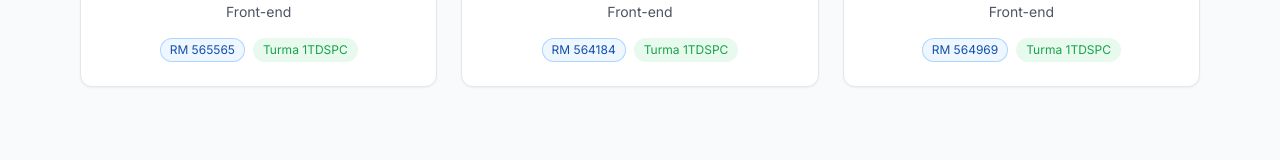
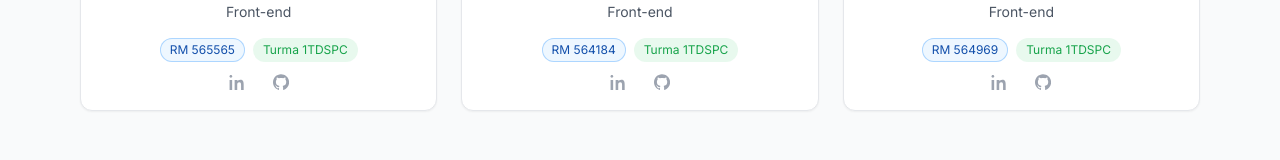
Before and after one commit to Global-Solution-OrbiWorks/orbiworks-web-app, a React (Vite) app: page /equipe in a window 1280 px wide. Shown: the part 396-556 px from the top of the page. Built offline with nearby package versions, Linux system fonts and the light colour scheme; no server answers.

Commit message:
feat(integrante): adicionar espaço/ícones para GitHub e LinkedIn em MemberCard

```diff
--- a/src/components/MemberCard.tsx
+++ b/src/components/MemberCard.tsx
@@ -43,27 +43,47 @@ const MemberCard: React.FC<{ member: Member }> = ({ member }) => {
             )}
           </div>
 
-          <div className="flex items-center gap-3">
-            {member.linkedin && (
+            <div className="flex items-center gap-3" aria-hidden={!(member.github || member.linkedin)}>
+              {/* LinkedIn */}
+              {member.linkedin ? (
                 <a
                   href={member.linkedin}
                   target="_blank"
                   rel="noreferrer"
-                className="text-sm text-orbiwork-primary-600 hover:underline dark:text-orbiwork-primary-300 focus:outline-none focus-visible:ring-2 focus-visible:ring-orbiwork-primary-300 rounded"
+                  className="inline-flex items-center gap-2 rounded px-2 py-1 text-sm text-orbiwork-primary-600 hover:bg-orbiwork-primary-50 focus:outline-none focus-visible:ring-2 focus-visible:ring-orbiwork-primary-300"
                   aria-label={`LinkedIn de ${member.name}`}>
-                LinkedIn
+                  <svg width="16" height="16" viewBox="0 0 24 24" fill="none" xmlns="http://www.w3.org/2000/svg" aria-hidden="true">
+                    <path d="M4.98 3.5C4.98 4.704 4.01 5.67 2.81 5.67C1.61 5.67 0.64 4.704 0.64 3.5C0.64 2.296 1.61 1.33 2.81 1.33C4.01 1.33 4.98 2.296 4.98 3.5ZM0.87 8.98H4.74V24H0.87V8.98ZM8.93 8.98H12.64V11.01H12.7C13.25 9.92 14.77 8.78 16.95 8.78C21.19 8.78 22 11.72 22 15.59V24H18.12V16.8C18.12 14.92 18.09 12.52 15.45 12.52C12.78 12.52 12.33 14.56 12.33 16.63V24H8.45V8.98H8.93Z" fill="currentColor" />
+                  </svg>
+                  <span className="sr-only">LinkedIn</span>
                 </a>
+              ) : (
+                <span className="inline-flex items-center gap-2 rounded px-2 py-1 text-sm text-gray-400 dark:text-gray-600" aria-hidden="true">
+                  <svg width="16" height="16" viewBox="0 0 24 24" fill="none" xmlns="http://www.w3.org/2000/svg" aria-hidden="true">
+                    <path d="M4.98 3.5C4.98 4.704 4.01 5.67 2.81 5.67C1.61 5.67 0.64 4.704 0.64 3.5C0.64 2.296 1.61 1.33 2.81 1.33C4.01 1.33 4.98 2.296 4.98 3.5ZM0.87 8.98H4.74V24H0.87V8.98ZM8.93 8.98H12.64V11.01H12.7C13.25 9.92 14.77 8.78 16.95 8.78C21.19 8.78 22 11.72 22 15.59V24H18.12V16.8C18.12 14.92 18.09 12.52 15.45 12.52C12.78 12.52 12.33 14.56 12.33 16.63V24H8.45V8.98H8.93Z" fill="currentColor" />
+                  </svg>
+                </span>
               )}
 
-            {member.github && (
+              {/* GitHub */}
+              {member.github ? (
                 <a
                   href={member.github}
                   target="_blank"
                   rel="noreferrer"
-                className="text-sm text-gray-700 hover:underline dark:text-gray-300 focus:outline-none focus-visible:ring-2 focus-visible:ring-orbiwork-primary-300 rounded"
+                  className="inline-flex items-center gap-2 rounded px-2 py-1 text-sm text-gray-700 hover:bg-gray-100 dark:text-gray-300 focus:outline-none focus-visible:ring-2 focus-visible:ring-orbiwork-primary-300"
                   aria-label={`GitHub de ${member.name}`}>
-                GitHub
+                  <svg width="16" height="16" viewBox="0 0 24 24" fill="none" xmlns="http://www.w3.org/2000/svg" aria-hidden="true">
+                    <path d="M12 0.5C5.37 0.5 0 5.87 0 12.5C0 17.78 3.438 22.24 8.207 23.85C8.805 23.95 9.025 23.58 9.025 23.26C9.025 22.98 9.015 22.18 9.01 21.16C5.672 21.91 4.968 19.69 4.968 19.69C4.422 18.34 3.633 17.98 3.633 17.98C2.546 17.24 3.714 17.26 3.714 17.26C4.922 17.34 5.56 18.5 5.56 18.5C6.626 20.24 8.344 19.78 9.02 19.48C9.12 18.71 9.438 18.18 9.792 17.86C7.125 17.55 4.343 16.47 4.343 11.69C4.343 10.34 4.82 9.24 5.59 8.4C5.47 8.09 5.06 6.84 5.7 5.14C5.7 5.14 6.73 4.81 9.01 6.36C9.99 6.07 11.04 5.93 12.09 5.93C13.14 5.93 14.19 6.07 15.17 6.36C17.44 4.81 18.47 5.14 18.47 5.14C19.11 6.84 18.7 8.09 18.58 8.4C19.35 9.24 19.82 10.34 19.82 11.69C19.82 16.48 17.04 17.54 14.36 17.85C14.79 18.23 15.17 19.03 15.17 20.19C15.17 21.82 15.16 22.94 15.16 23.26C15.16 23.58 15.38 23.95 15.98 23.85C20.75 22.24 24.19 17.78 24.19 12.5C24.19 5.87 18.82 0.5 12 0.5Z" fill="currentColor" />
+                  </svg>
+                  <span className="sr-only">GitHub</span>
                 </a>
+              ) : (
+                <span className="inline-flex items-center gap-2 rounded px-2 py-1 text-sm text-gray-400 dark:text-gray-600" aria-hidden="true">
+                  <svg width="16" height="16" viewBox="0 0 24 24" fill="none" xmlns="http://www.w3.org/2000/svg" aria-hidden="true">
+                    <path d="M12 0.5C5.37 0.5 0 5.87 0 12.5C0 17.78 3.438 22.24 8.207 23.85C8.805 23.95 9.025 23.58 9.025 23.26C9.025 22.98 9.015 22.18 9.01 21.16C5.672 21.91 4.968 19.69 4.968 19.69C4.422 18.34 3.633 17.98 3.633 17.98C2.546 17.24 3.714 17.26 3.714 17.26C4.922 17.34 5.56 18.5 5.56 18.5C6.626 20.24 8.344 19.78 9.02 19.48C9.12 18.71 9.438 18.18 9.792 17.86C7.125 17.55 4.343 16.47 4.343 11.69C4.343 10.34 4.82 9.24 5.59 8.4C5.47 8.09 5.06 6.84 5.7 5.14C5.7 5.14 6.73 4.81 9.01 6.36C9.99 6.07 11.04 5.93 12.09 5.93C13.14 5.93 14.19 6.07 15.17 6.36C17.44 4.81 18.47 5.14 18.47 5.14C19.11 6.84 18.7 8.09 18.58 8.4C19.35 9.24 19.82 10.34 19.82 11.69C19.82 16.48 17.04 17.54 14.36 17.85C14.79 18.23 15.17 19.03 15.17 20.19C15.17 21.82 15.16 22.94 15.16 23.26C15.16 23.58 15.38 23.95 15.98 23.85C20.75 22.24 24.19 17.78 24.19 12.5C24.19 5.87 18.82 0.5 12 0.5Z" fill="currentColor" />
+                  </svg>
+                </span>
               )}
             </div>
         </div>
```
Lines whose indentation alone changed are shown as unchanged.
